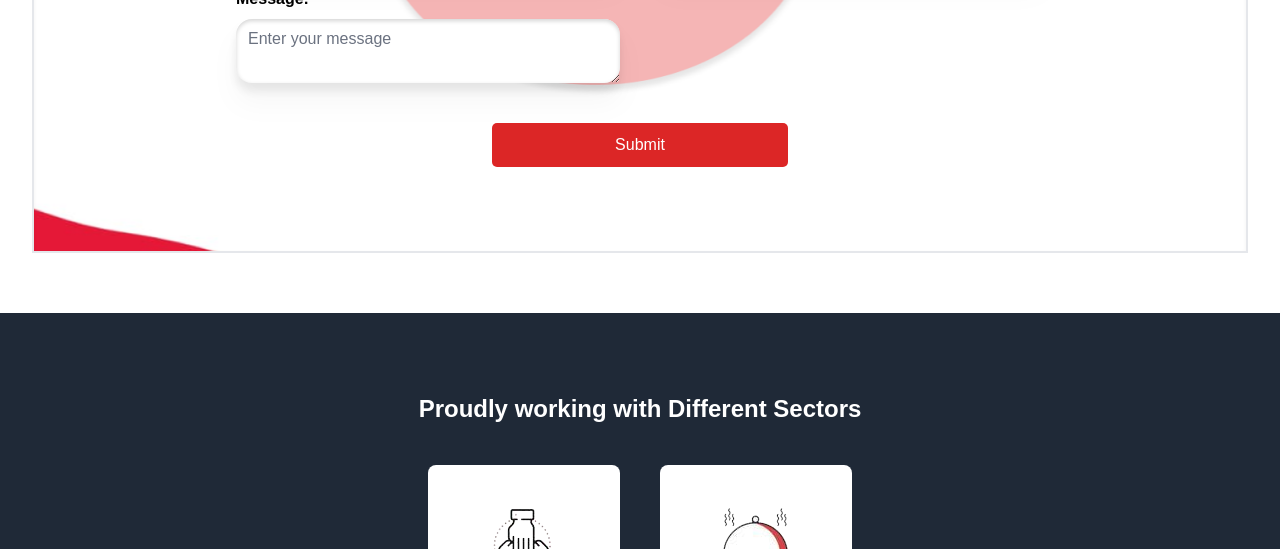
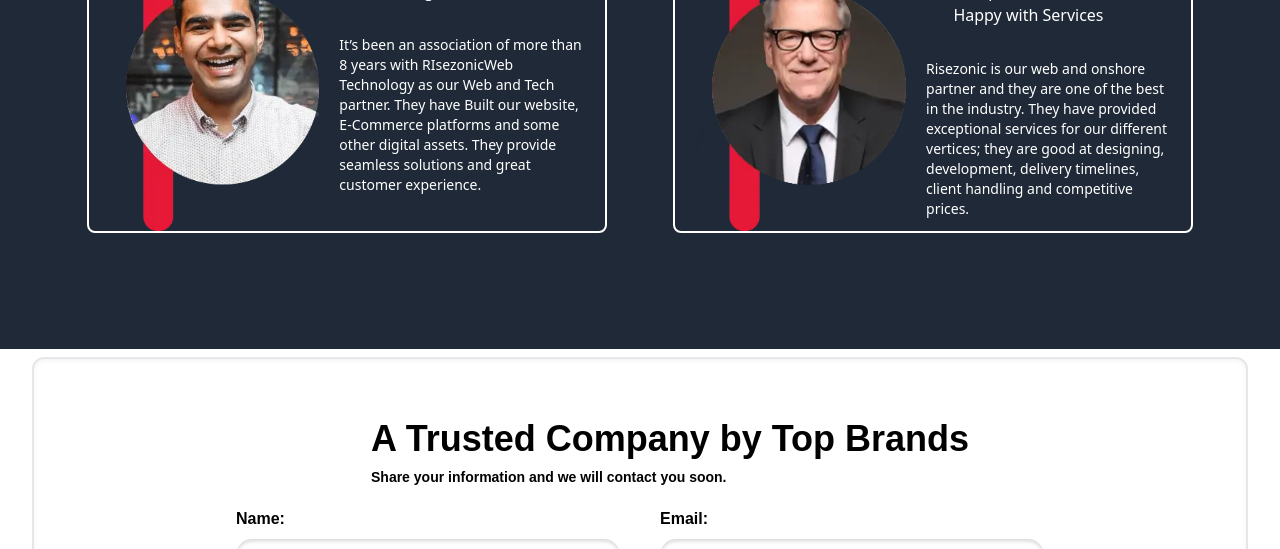
Before and after one commit to Ashish-Kaintura/RIsezonic-Web-developmet-site, a plain HTML site: page index.html in a window 1280 px wide. Shown: the part 3590-4139 px from the top of the page. Drawn offline with nearby package versions, Linux system fonts and the light colour scheme; files whose address does not match are found by name.

Commit message:
first commit

```diff
--- a/index.html
+++ b/index.html
@@ -736,7 +736,7 @@
       <!-- ###################################################### -->
 
       <section>
-        <div class="py-12">
+        <div class="py-20">
           <div class="flex justify-center text-3xl font-bold font-Product">
             <h1>Our Work</h1>
           </div>
@@ -835,6 +835,88 @@
       <!-- ###################################################### -->
 
       <!-- ###################################################### -->
+      <!-- testimonials  -->
+      <section class="bg-gray-800 p-5">
+        <div class="pt-20 pb-20 flex justify-center font-Product">
+          <h1 class="text-3xl font-bold text-white">What Our Clients Say</h1>
+        </div>
+        <div
+          class="sm:flex flex-wrap sm:justify-evenly justify-center pb-20 sm:px-0 px-6"
+        >
+          <div
+            class="sm:flex justify-center sm:w-[520px] w-[auto] h-[auto] sm:h-[300px] border-2 border-white rounded-lg px-5 mb-4"
+          >
+            <div class="sm:hidden flex justify-center">
+              <img
+                class="w-[50%]"
+                src="images/testimonials-image1.webp"
+                alt=""
+              />
+            </div>
+            <img
+              class="hidden sm:flex w-[50%]"
+              src="images/testimonials-image1.webp"
+              alt=""
+            />
+            <div class="flex flex-col">
+              <div class="flex pt-5 gap-2 px-2">
+                <div><img src="logo/quote-icon.png" alt="" /></div>
+                <h1 class="font-Product text-white">
+                  Shivam Sharma - Audi <br />
+                  Amazing Customer Service
+                </h1>
+              </div>
+              <div class="ps-5 pt-8 pb-2">
+                <p class="text-white text-sm flex flex-wrap">
+                  It’s been an association of more than 8 years with
+                  RIsezonicWeb Technology as our Web and Tech partner. They have
+                  Built our website, E-Commerce platforms and some other digital
+                  assets. They provide seamless solutions and great customer
+                  experience.
+                </p>
+              </div>
+            </div>
+          </div>
+          <div
+            class="sm:flex justify-center sm:w-[520px] w-[auto] h-[auto] sm:h-[300px] border-2 border-white rounded-lg px-5"
+          >
+            <div class="sm:hidden flex justify-center">
+              <img
+                class="w-[50%]"
+                src="images/testimonials-image2.webp"
+                alt=""
+              />
+            </div>
+            <img
+              class="hidden sm:flex w-[50%]"
+              src="images/testimonials-image2.webp"
+              alt=""
+            />
+            <div class="flex flex-col">
+              <div class="flex pt-5 gap-2 px-2">
+                <div><img src="logo/quote-icon.png" alt="" /></div>
+                <h1 class="font-Product text-white">
+                  Aurthur Morgan - CGI Europe<br />
+                  Happy with Services
+                </h1>
+              </div>
+              <div class="ps-5 pt-8 pb-2">
+                <p class="text-white text-sm flex flex-wrap">
+                  Risezonic is our web and onshore partner and they are one of
+                  the best in the industry. They have provided exceptional
+                  services for our different vertices; they are good at
+                  designing, development, delivery timelines, client handling
+                  and competitive prices.
+                </p>
+              </div>
+            </div>
+          </div>
+        </div>
+      </section>
+
+      <!-- ###################################################### -->
+
+      <!-- ###################################################### -->
       <!-- form  -->
       <section>
         <iframe
@@ -920,75 +1002,6 @@
           </div>
         </div>
       </section>
-
-      <!-- ###################################################### -->
-
-      <!-- ###################################################### -->
-
-      <!-- <section class="bg-gray-800 p-5">
-        <div class="pt-20 pb-12 flex justify-center font-Product">
-          <h1 class="text-3xl font-bold text-white">What Our Clients Say</h1>
-        </div>
-        <div class="flex justify-evenly">
-
-          <div
-            class="flex justify-center w-[520px] h-[300px] border-2 border-white rounded-lg px-5"
-          >
-
-            <img src="images/testimonials-image1.webp" alt="" />
-
-
-            <div class="flex flex-col">
-
-              <div class="flex pt-5 gap-2 px-2">
-                <div><img src="logo/quote-icon.png" alt="" /></div>
-                <h1 class="font-Product text-white">
-                  Shivam Sharma - Audi <br />
-                  Amazing Customer Service
-                </h1>
-              </div>
-              <div class="ps-5 pt-8">
-                <p class="text-white text-sm">
-                  It’s been an association of more than 8 years with
-                  RIsezonicWeb Technology as our Web and Tech partner. They have
-                  Built our website, E-Commerce platforms and some other digital
-                  assets. They provide seamless solutions and great customer
-                  experience.
-                </p>
-              </div>
-            </div>
-          </div>
-          <div
-            class="flex justify-center w-[520px] h-[300px] border-2 border-white rounded-lg px-5"
-          >
-
-
-            <img src="images/testimonials-image2.webp" alt="" />
-
-
-            <div class="flex flex-col">
-
-
-              <div class="flex pt-5 gap-2 px-2">
-                <div><img src="logo/quote-icon.png" alt="" /></div>
-                <h1 class="font-Product text-white">
-                  Aurthur Morgan - CGI Europe<br />
-                  Happy with Services
-                </h1>
-              </div>
-              <div class="ps-5 pt-8">
-                <p class="text-white text-sm">
-                  Risezonic is our web and onshore partner and they are one of
-                  the best in the industry. They have provided exceptional
-                  services for our different vertices; they are good at
-                  designing, development, delivery timelines, client handling
-                  and competitive prices.
-                </p>
-              </div>
-            </div>
-          </div>
-        </div>
-      </section> -->
 
       <!-- ###################################################### -->
 
```
Also changed, not shown: background/form-back-ground-1.png (deleted).
